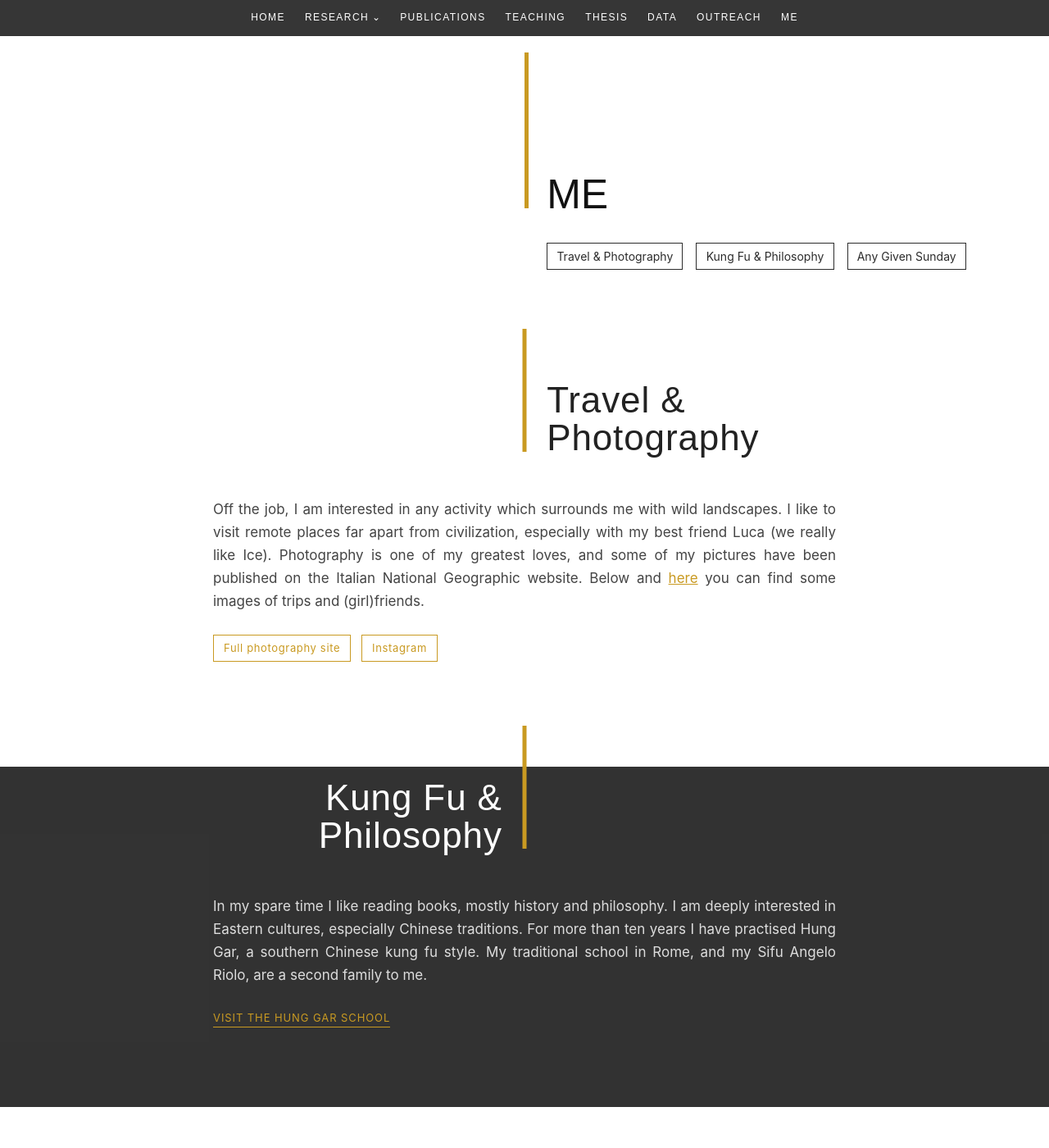
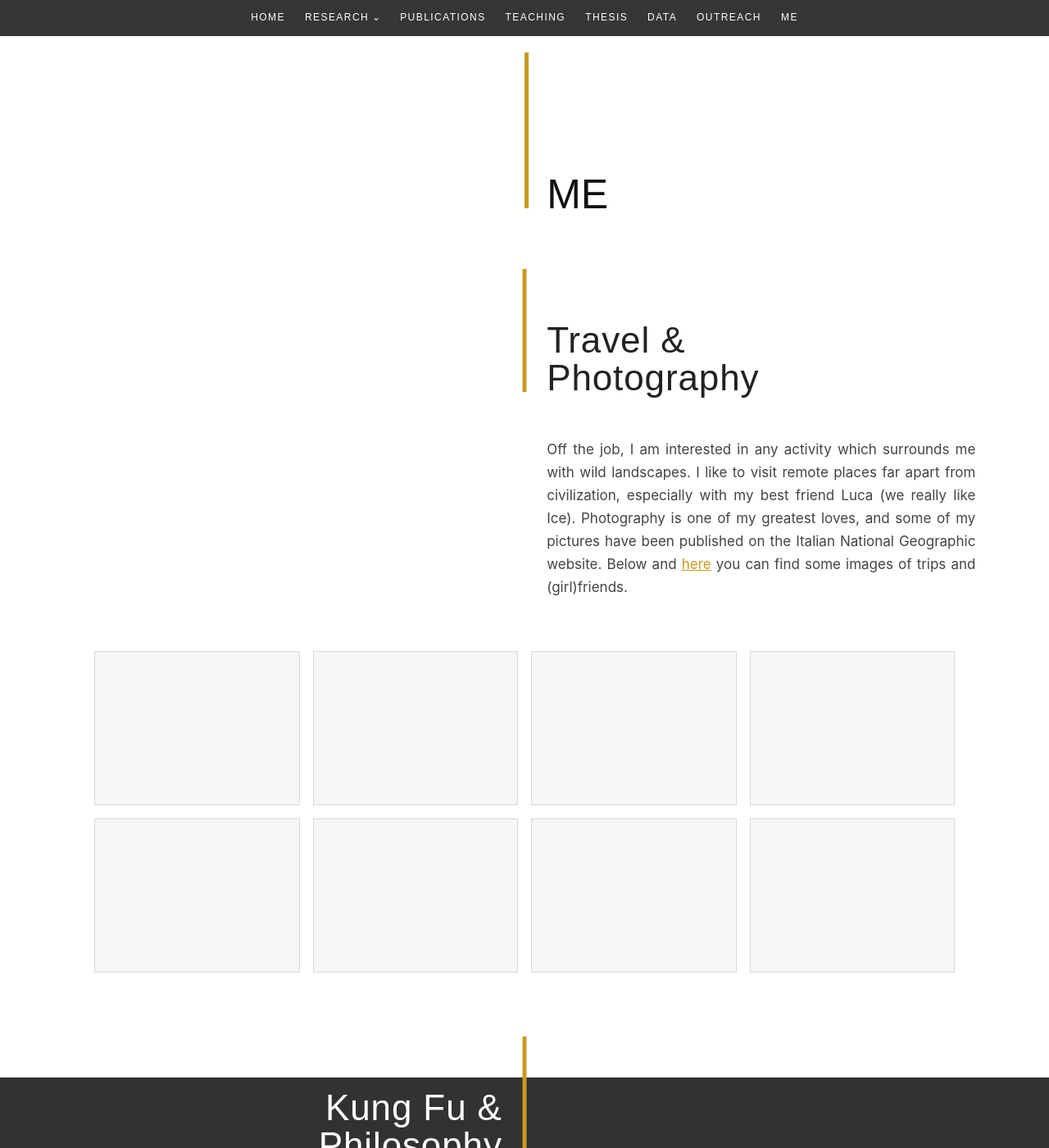
Before and after one commit to masellia/andreamaselli.github.io, a Jekyll site: the page built from pages/me.md, in a window 1280 px wide and 1400 px high. Shown: the whole window at 82% size. Built offline with Jekyll 4.4.1, drawn with Linux system fonts in a browser that asks for light colours; some web fonts are replaced; some of the changed text lies outside the part shown.

Commit message:
new me page

```diff
--- a/assets/css/main.css
+++ b/assets/css/main.css
@@ -1164,7 +1164,7 @@
 
 .phd-schools-title {
   position: absolute;
-  left: calc(50% + 1.7rem);
+  right: calc(50% + 1.7rem);
   bottom: -7px;
 
   font-family: "DINBoldCond", sans-serif;
@@ -1174,7 +1174,7 @@
   letter-spacing: 0.02em;
 
   color: #222222;
-  text-align: left;
+  text-align: right;
 }
 
 .phd-schools-timeline {
@@ -1900,25 +1900,6 @@
 /* ME PAGE                               */
 /* ===================================== */
 
-.me-jump-links {
-  display: flex;
-  gap: 1rem;
-  margin: -2rem 0 4.5rem calc(50% + 1.7rem);
-}
-
-.me-jump-links a {
-  padding: 0.25rem 0.7rem;
-  border: 1px solid rgb(44, 44, 44);
-  color: rgb(44, 44, 44);
-  font-size: 14px;
-  text-decoration: none;
-}
-
-.me-jump-links a:hover {
-  background: rgb(44, 44, 44);
-  color: white;
-}
-
 .me-section {
   padding-right: 7vw;
   padding-left: 7vw;
@@ -1973,47 +1954,34 @@
   transform: translateY(-50px);
 }
 
-.me-intro {
-  width: min(760px, 100%);
-  margin: 0 auto;
+.me-section-copy {
+  width: calc(50% - 1.7rem);
   color: #444444;
   font-size: 17px;
   line-height: 1.65;
   text-align: justify;
 }
 
-.me-intro p {
+.me-copy-right {
+  margin-left: calc(50% + 1.7rem);
+}
+
+.me-copy-left {
+  margin-right: calc(50% + 1.7rem);
+}
+
+.me-section-copy p {
   margin: 0;
 }
 
-.me-intro a,
-.me-story-text a {
+.me-section-copy a,
+.me-sunday-text a {
   color: var(--accent);
-}
-
-.me-actions {
-  display: flex;
-  gap: 0.8rem;
-  margin-top: 1.7rem;
-  flex-wrap: wrap;
-}
-
-.me-actions a {
-  padding: 0.3rem 0.75rem;
-  border: 1px solid var(--accent);
-  font-size: 13px;
-  letter-spacing: 0.05em;
-  text-decoration: none;
-}
-
-.me-actions a:hover {
-  background: var(--accent);
-  color: white;
 }
 
 .me-gallery {
   display: grid;
-  grid-template-columns: repeat(12, 1fr);
+  grid-template-columns: repeat(4, minmax(0, 1fr));
   gap: 1rem;
   width: min(1050px, 100%);
   margin: 4rem auto 0;
@@ -2021,39 +1989,30 @@
 
 .me-gallery-item {
   position: relative;
-  grid-column: span 4;
   margin: 0;
   overflow: hidden;
   background: #eeeeee;
-}
-
-.me-gallery-item:nth-of-type(1),
-.me-gallery-item:nth-of-type(7) {
-  grid-column: span 7;
-}
-
-.me-gallery-item:nth-of-type(2),
-.me-gallery-item:nth-of-type(6) {
-  grid-column: span 5;
-}
-
-.me-gallery-item:nth-of-type(8) {
-  grid-column: span 12;
+  aspect-ratio: 4 / 3;
 }
 
 .me-gallery-item a {
   display: block;
   height: 100%;
-  min-height: 240px;
 }
 
 .me-gallery-item img {
   display: block;
   width: 100%;
   height: 100%;
-  min-height: 240px;
   object-fit: cover;
   transition: transform 0.35s ease;
+}
+
+.me-gallery-placeholder {
+  width: 100%;
+  height: 100%;
+  border: 1px solid #d8d8d8;
+  background: #f6f6f6;
 }
 
 .me-gallery-item:hover img {
@@ -2118,120 +2077,97 @@
   background: rgba(44, 44, 44, 0.97);
 }
 
-.me-story {
+.me-section-dark .me-section-copy {
+  color: #dddddd;
+}
+
+.me-sunday-section {
+  padding-top: 7rem;
+  padding-bottom: 6rem;
+}
+
+.me-sunday-content {
   display: grid;
-  grid-template-columns: minmax(0, 0.9fr) minmax(0, 1.1fr);
-  gap: clamp(2.5rem, 6vw, 5rem);
-  align-items: center;
+  grid-template-columns: 1fr 1fr;
   width: min(950px, 100%);
   margin: 0 auto;
 }
 
-.me-story-no-media {
-  display: block;
-}
-
-.me-story-no-media .me-story-text {
-  width: min(760px, 100%);
-  margin: 0 auto;
-}
-
-.me-story-media {
-  margin: 0;
-}
-
-.me-story-media img {
+.me-sunday-media {
+  width: min(400px, calc(100% - 1.7rem));
+  margin: 0 1.7rem 0 auto;
+}
+
+.me-sunday-media img,
+.me-sunday-placeholder {
   display: block;
   width: 100%;
-  max-height: 560px;
+  aspect-ratio: 4 / 3;
+}
+
+.me-sunday-media img {
   object-fit: cover;
 }
 
-.me-story-media figcaption {
+.me-sunday-placeholder {
+  border: 1px solid #d8d8d8;
+  background: #f6f6f6;
+}
+
+.me-sunday-media figcaption {
   margin-top: 0.6rem;
   color: #777777;
   font-size: 13px;
-}
-
-.me-story-text {
+  line-height: 1.4;
+  text-align: right;
+}
+
+.me-sunday-text {
+  padding-left: 1.7rem;
   color: #444444;
   font-size: 17px;
   line-height: 1.65;
   text-align: justify;
 }
 
-.me-story-text p {
-  margin: 0 0 1.4rem;
-}
-
-.me-story-link {
-  display: inline-block;
-  border-bottom: 1px solid var(--accent);
-  font-size: 13px;
-  letter-spacing: 0.07em;
-  text-decoration: none;
-  text-transform: uppercase;
-}
-
-.me-section-dark .me-story-text {
-  color: #dddddd;
-}
-
-.me-section-dark .me-story-media figcaption {
-  color: #bdbdbd;
-}
-
-.me-story-reverse .me-story-media {
-  order: 2;
-}
-
-.me-story-reverse .me-story-text {
-  order: 1;
-}
-
-.me-sunday-section {
-  padding-top: 7rem;
-  padding-bottom: 6rem;
+.me-sunday-text p {
+  margin: 0;
 }
 
 @media (max-width: 820px) {
-  .me-jump-links {
-    margin-right: 7vw;
-    margin-left: 7vw;
-    flex-wrap: wrap;
-  }
-
   .me-section-header h2 {
     width: calc(50% - 1.7rem);
     font-size: 36px;
   }
 
-  .me-intro,
-  .me-story-text {
+  .me-section-copy {
+    width: 100%;
+    margin-right: 0;
+    margin-left: 0;
     text-align: left;
   }
 
-  .me-story {
+  .me-gallery {
+    grid-template-columns: repeat(2, 1fr);
+  }
+
+  .me-sunday-content {
     grid-template-columns: 1fr;
     gap: 2rem;
   }
 
-  .me-story-reverse .me-story-media,
-  .me-story-reverse .me-story-text {
-    order: initial;
-  }
-
-  .me-gallery {
-    grid-template-columns: repeat(2, 1fr);
-  }
-
-  .me-gallery-item,
-  .me-gallery-item:nth-of-type(1),
-  .me-gallery-item:nth-of-type(2),
-  .me-gallery-item:nth-of-type(6),
-  .me-gallery-item:nth-of-type(7),
-  .me-gallery-item:nth-of-type(8) {
-    grid-column: span 1;
+  .me-sunday-media {
+    width: min(400px, 100%);
+    margin: 0 auto;
+  }
+
+  .me-sunday-media figcaption {
+    text-align: left;
+  }
+
+  .me-sunday-text {
+    padding-left: 0;
+    text-align: left;
   }
 }
 
--- a/pages/me.md
+++ b/pages/me.md
@@ -9,49 +9,42 @@
   <div class="page-header-title">ME</div>
 </div>
 
-<div class="me-jump-links">
-  <a href="#travel">Travel & Photography</a>
-  <a href="#kung-fu">Kung Fu & Philosophy</a>
-  <a href="#sunday">Any Given Sunday</a>
-</div>
-
 <section id="travel" class="me-section me-travel-section">
   <header class="me-section-header me-section-header-right">
     <div class="me-section-line"></div>
     <h2>Travel &<br>Photography</h2>
   </header>
 
-  <div class="me-intro">
+  <div class="me-section-copy me-copy-right">
     <p>
       Off the job, I am interested in any activity which surrounds me with wild landscapes. I like to visit remote places far apart from civilization, especially with my best friend Luca (we really like Ice). Photography is one of my greatest loves, and some of my pictures have been published on the Italian National Geographic website. Below and
       <a href="https://masellia.github.io/photos/" target="_blank" rel="noopener noreferrer">here</a>
       you can find some images of trips and (girl)friends.
     </p>
-
-    <div class="me-actions">
-      <a href="https://masellia.github.io/photos/" target="_blank" rel="noopener noreferrer">Full photography site</a>
-      <a href="https://www.instagram.com/starquake85/" target="_blank" rel="noopener noreferrer">Instagram</a>
-    </div>
   </div>
 
-  {% if site.data.me.travel and site.data.me.travel.size > 0 %}
-    <div class="me-gallery">
-      {% for photo in site.data.me.travel %}
-        <figure class="me-gallery-item">
+  <div class="me-gallery">
+    {% for photo in site.data.me.travel %}
+      <figure class="me-gallery-item{% unless photo.image %} me-gallery-item-empty{% endunless %}">
+        {% if photo.image %}
           <a href="#me-photo-{{ forloop.index }}">
             <img src="{{ photo.image | relative_url }}" alt="{{ photo.alt }}" loading="lazy">
           </a>
-          {% if photo.caption %}<figcaption>{{ photo.caption }}</figcaption>{% endif %}
-        </figure>
+        {% else %}
+          <div class="me-gallery-placeholder" aria-hidden="true"></div>
+        {% endif %}
+        {% if photo.caption %}<figcaption>{{ photo.caption }}</figcaption>{% endif %}
+      </figure>
 
+      {% if photo.image %}
         <div id="me-photo-{{ forloop.index }}" class="me-lightbox">
           <a class="me-lightbox-close" href="#travel" aria-label="Close image">×</a>
           <img src="{{ photo.image | relative_url }}" alt="{{ photo.alt }}">
           {% if photo.caption %}<p>{{ photo.caption }}</p>{% endif %}
         </div>
-      {% endfor %}
-    </div>
-  {% endif %}
+      {% endif %}
+    {% endfor %}
+  </div>
 </section>
 
 <section id="kung-fu" class="me-section me-section-dark">
@@ -60,20 +53,14 @@
     <div class="me-section-line"></div>
   </header>
 
-  <div class="me-story{% unless site.data.me.kung_fu.image %} me-story-no-media{% endunless %}">
-    {% if site.data.me.kung_fu.image %}
-      <figure class="me-story-media">
-        <img src="{{ site.data.me.kung_fu.image | relative_url }}" alt="{{ site.data.me.kung_fu.alt }}" loading="lazy">
-        {% if site.data.me.kung_fu.caption %}<figcaption>{{ site.data.me.kung_fu.caption }}</figcaption>{% endif %}
-      </figure>
-    {% endif %}
-
-    <div class="me-story-text">
-      <p>
-        In my spare time I like reading books, mostly history and philosophy. I am deeply interested in Eastern cultures, especially Chinese traditions. For more than ten years I have practised Hung Gar, a southern Chinese kung fu style. My traditional school in Rome, and my Sifu Angelo Riolo, are a second family to me.
-      </p>
-      <a class="me-story-link" href="https://kungfuhunggar.com/" target="_blank" rel="noopener noreferrer">Visit the Hung Gar school</a>
-    </div>
+  <div class="me-section-copy me-copy-left">
+    <p>
+      In my spare time I like reading books, mostly
+      <a href="https://www.marxists.org/archive/lenin/works/1917/staterev/" target="_blank" rel="noopener noreferrer">history</a>
+      and philosophy. I am deeply interested in Eastern cultures, especially Chinese traditions. For more than ten years I have practised Hung Gar, a southern Chinese kung fu style. My
+      <a href="https://kungfuhunggar.com/" target="_blank" rel="noopener noreferrer">traditional school in Rome</a>,
+      and my Sifu Angelo Riolo, are a second family to me.
+    </p>
   </div>
 </section>
 
@@ -83,21 +70,26 @@
     <h2>Any Given<br>Sunday</h2>
   </header>
 
-  <div class="me-story me-story-reverse{% unless site.data.me.packers.image %} me-story-no-media{% endunless %}">
-    {% if site.data.me.packers.image %}
-      <figure class="me-story-media">
+  <div class="me-sunday-content">
+    <figure class="me-sunday-media{% unless site.data.me.packers.image %} me-sunday-media-empty{% endunless %}">
+      {% if site.data.me.packers.image %}
         <img src="{{ site.data.me.packers.image | relative_url }}" alt="{{ site.data.me.packers.alt }}" loading="lazy">
-        {% if site.data.me.packers.caption %}<figcaption>{{ site.data.me.packers.caption }}</figcaption>{% endif %}
-      </figure>
-    {% endif %}
+      {% else %}
+        <div class="me-sunday-placeholder" aria-hidden="true"></div>
+      {% endif %}
+      {% if site.data.me.packers.caption %}<figcaption>{{ site.data.me.packers.caption }}</figcaption>{% endif %}
+    </figure>
 
-    <div class="me-story-text">
+    <div class="me-sunday-text">
       <p>
-        Last but not least, I am a big fan of American football and the Green Bay Packers, one of the NFL's most historic teams. Their followers are also known as
-        <a href="https://en.wikipedia.org/wiki/Cheesehead" target="_blank" rel="noopener noreferrer">cheeseheads</a>.
-        I still hope to see a game at the iconic Lambeau Field. Since 2022, I have also been a Packers shareholder.
+        Last but not least I am a big fan of American Football, and of the Green Bay Packers, the most historical team of the NFL (followers are also known as
+        <a href="https://en.wikipedia.org/wiki/Cheesehead" target="_blank" rel="noopener noreferrer">cheeseheads</a>).
+        Hopefully one day I'll be able to see a match at the iconic
+        <a href="https://en.wikipedia.org/wiki/Lambeau_Field" target="_blank" rel="noopener noreferrer">Lambeau Field</a>.
+        And since 2022 I am an actual
+        <a href="https://shareholder.broadridge.com/gbp/" target="_blank" rel="noopener noreferrer">shareholder</a>
+        of the Packers!
       </p>
-      <a class="me-story-link" href="https://shareholder.broadridge.com/gbp/" target="_blank" rel="noopener noreferrer">Packers shareholders</a>
     </div>
   </div>
 </section>
```
Also changed, not shown: _data/me.yml (+27 -12 lines), _data/meetings.yml (line endings or trailing spaces), 1 other file.
